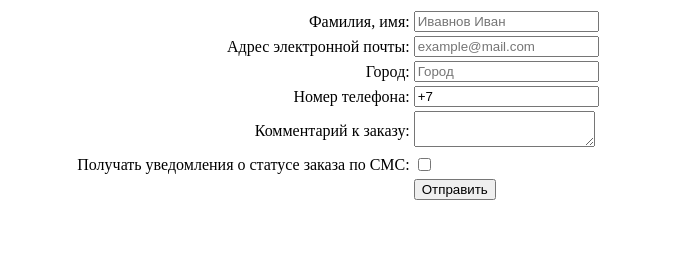
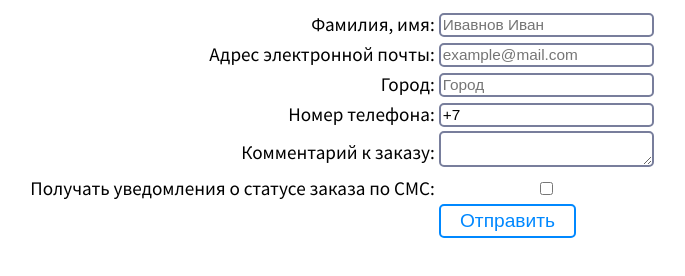
Before and after one commit to borsh357/lw2-forms, a plain HTML site: page index.html in a window 1280 px wide. Shown: the whole page, without its empty margins (302-987 px from the left). Drawn offline with Linux system fonts and the light colour scheme.

Commit message:
added styles for the form

```diff
--- a/index.html
+++ b/index.html
@@ -6,6 +6,7 @@
     <meta name="viewport" content="width=device-width"> <!-- Forcing initial-scale shouldn't be necessary -->
     <meta http-equiv="X-UA-Compatible" content="IE=edge"> <!-- Use the latest (edge) version of IE rendering engine -->
     <link rel="stylesheet" type="text/css" href="style.css">
+    <link href="https://fonts.googleapis.com/css?family=Source+Sans+Pro&display=swap" rel="stylesheet">
     <title>Подтверждение заказа</title>
   </head>
 
@@ -66,7 +67,7 @@
             <td>
             </td>
             <td>
-              <button type="submit">Отправить</button>
+              <button class="btn btn-primary" type="submit">Отправить</button>
             </td>
           </tr>
         </table>
--- a/style.css
+++ b/style.css
@@ -1,3 +1,10 @@
+/* form styles */
+.confirm-order {
+  font-size: 1.2em;
+  font-family: 'Source Sans Pro', sans-serif;
+}
+
+/* text align styles */
 .text-center {
   text-align: -webkit-center;
 }
@@ -9,3 +16,40 @@
 .text-left {
   text-align: left;
 }
+
+/* inputs styles */
+textarea:focus, input:focus {
+  outline: none;
+  background: rgba(215, 232, 247, 0.4);
+
+}
+
+textarea, input {
+  border: #787e9c 2px solid;
+  border-radius: 5px;
+  font-size: 0.8em;
+  width: 100%;
+}
+
+/* button styles */
+.btn {
+  font-size: 1em;
+  background: transparent;
+  border-radius: 5px;
+}
+
+.btn:focus {
+  outline: none;
+}
+
+.btn-primary {
+  border: #0088ff 2px solid;
+  color: #0088ff;
+  padding: 0.2em 1em;
+}
+
+.btn-primary:hover {
+  transition: all 0.2s;
+  color: #fff;
+  background: #0088ff;
+}
```
